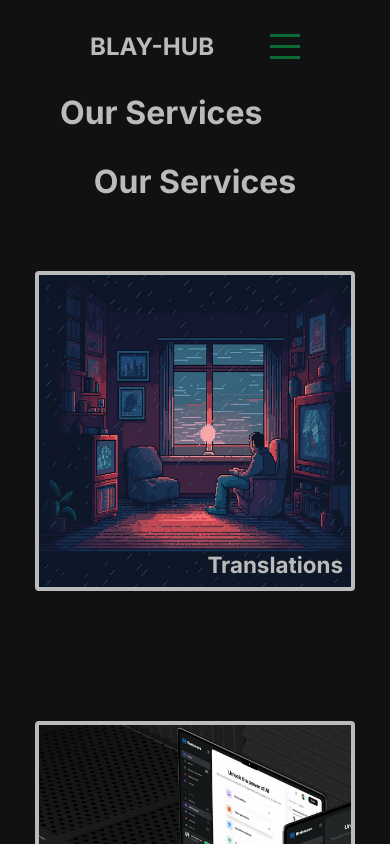
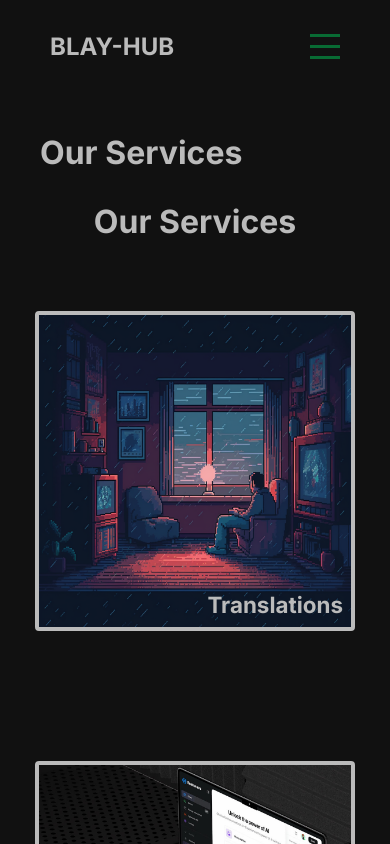
Before and after one commit to Seunfola/blay-hub, a Next.js app: page /info in a window 390 px wide. Shown: the top 844 px of the page. Built offline with nearby package versions, Linux system fonts and the light colour scheme.

Commit message:
templates added

```diff
--- a/src/app/faq/page.module.css
+++ b/src/app/faq/page.module.css
@@ -84,3 +84,34 @@
   width: max-content;
   padding: 20px;
 }
+@media only screen and (max-width: 896px) and (min-width: 360px) {
+  .envelope {
+    flex-direction:column;
+   align-items: center;
+  }
+  .nav{
+    display: block;
+  }
+  .listEnvelope{
+    display: block;
+  }
+  .lists{
+    display: block;
+  }
+  .click{
+    display: block;
+    margin: 10px auto;
+  }
+  .item{
+    display: block;
+    transform: scale(0.7);
+    margin:auto ;
+    width:100%;
+   align-items:center;
+    justify-content: flex-start;
+    -webkit-transform: scale(0.7);
+    -moz-transform: scale(0.7);
+    -ms-transform: scale(0.7);
+    -o-transform: scale(0.7);
+}
+  }
--- a/src/app/globals.css
+++ b/src/app/globals.css
@@ -33,7 +33,7 @@ a {
   /* max-width: 1366px; */
   min-height: 100vh;
   margin: 0 auto;
-  padding: 0 60px;
+  padding: 0 40px;
   display: flex;
   flex-direction: column;
   justify-content: space-between;
--- a/src/components/navbar/navbar.module.css
+++ b/src/components/navbar/navbar.module.css
@@ -39,7 +39,9 @@
 @media only screen and (max-width: 896px) and (min-width: 360px){
  .container{
     position:relative;
-    padding: 30px;
+    height: max-content;
+    margin-bottom:60px ;
+    margin-top: 20px;
  }
   .menuIcon {
     display: flex;
@@ -51,8 +53,8 @@
     display: none;
     flex-direction: column;
     position: absolute;
-    top: 60px;
-    right: 0;
+    top: 10px;
+    left: 0;
     width: 100%;
     align-items: left;
     z-index: 1;
@@ -60,5 +62,7 @@
 
   .open .links {
     display: flex;
+
   }
+
 }
```
